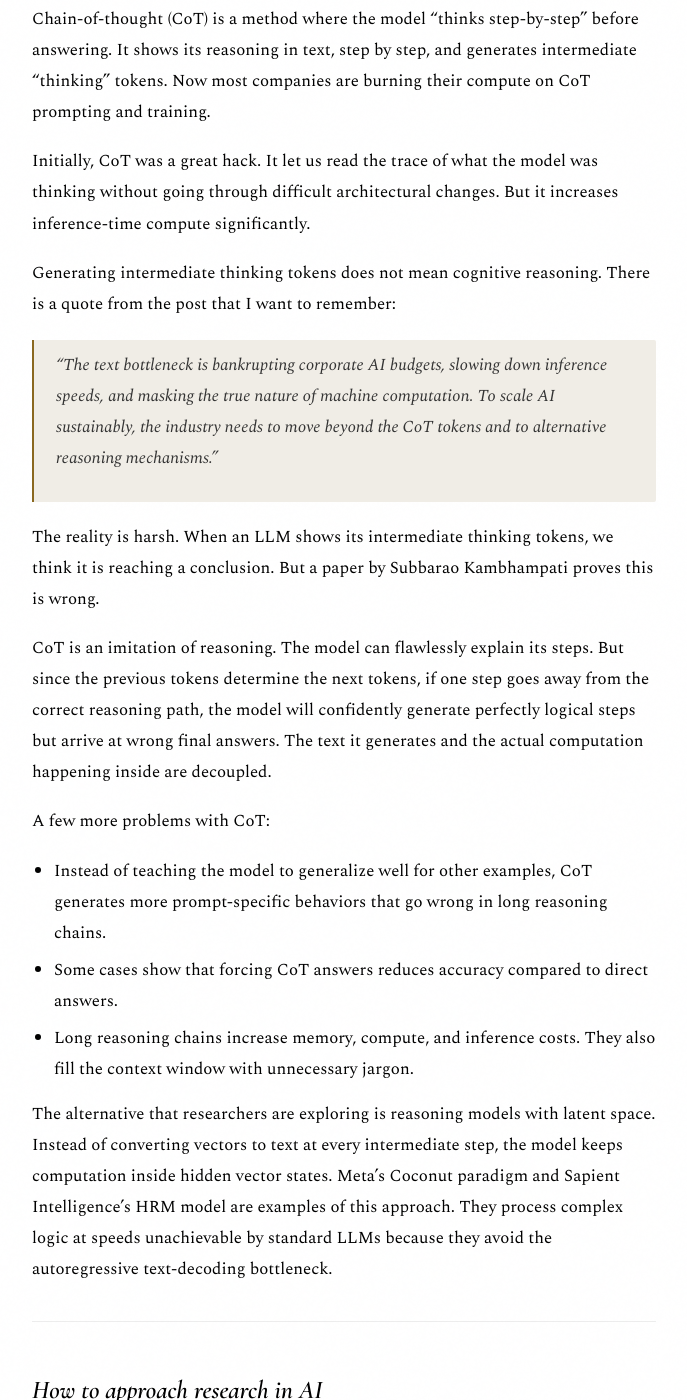
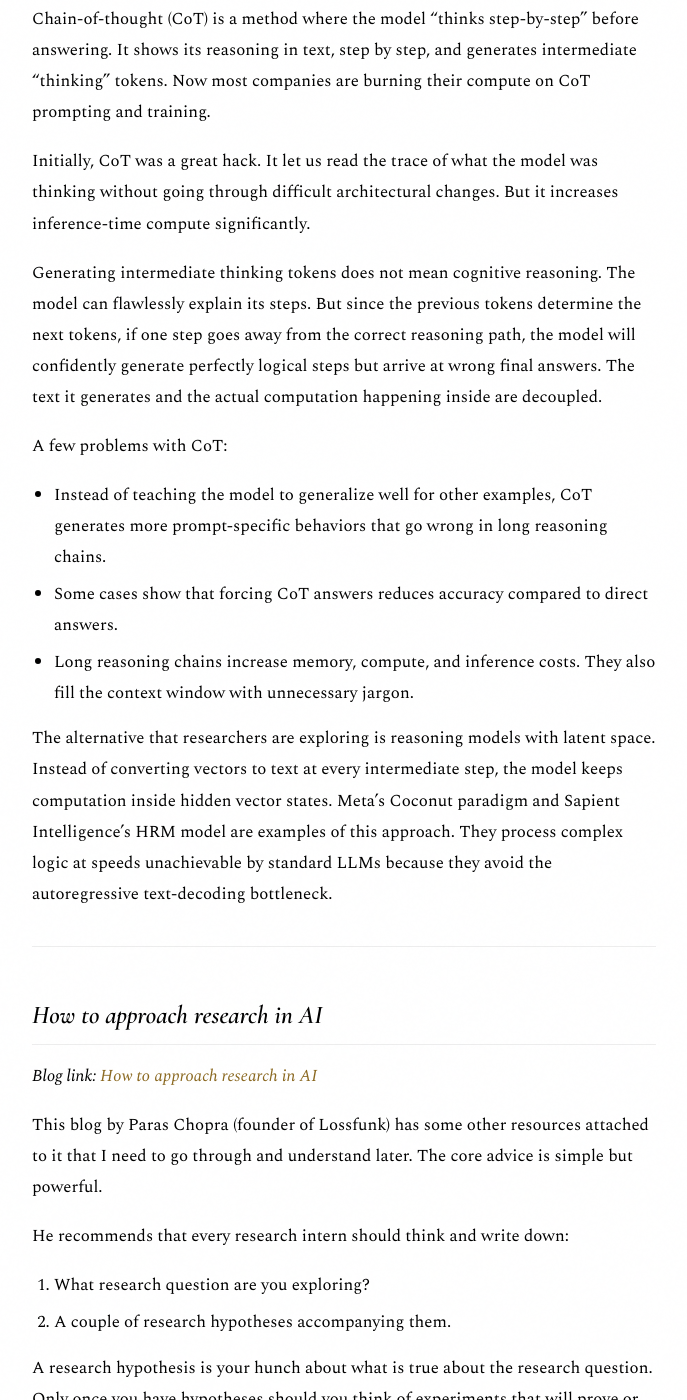
Before and after one commit to Arun2565/Arun2565.github.io, a Jekyll site: the page built from _posts/2026-06-23-todays-learnings.md, in a window 1280 px wide and 1400 px high, scrolled down 2387 px. Shown: the whole window, without its empty margins (296-983 px from the left). Built offline with Jekyll 4.4.1, drawn with Linux system fonts in a browser that asks for light colours; some web fonts are replaced.

Commit message:
Fix daily posts - separate unique content per post
- 2026-09-08-todays-learnings.md: Unique content (Funés, Distribution, Claude Code, Small Models)
- 2026-06-23-todays-learnings.md: Unique content (AI researcher podcast, Kambhampati, CoT, research advice)
- Both posts now have distinct content matching their dates

```diff
--- a/_posts/2026-06-23-todays-learnings.md
+++ b/_posts/2026-06-23-todays-learnings.md
@@ -17,7 +17,7 @@ Dr. Vidi is a researcher at the Broad Institute of MIT and Harvard. She did her
 
 When Harnoor asks about how to start as an AI researcher, her reply was the thing I liked the most. She said to start sharing your learnings. It does not matter if the topic is already covered by many others. It does not matter if nobody sees it. She emphasizes this point strongly:
 
-> *"People who do things when there is no incentive for them will be provided a platform, since they will do it anyway."*
+> "People who do things when there is no incentive for them will be provided a platform, since they will do it anyway."
 
 This stuck with me. The idea is that you do not wait for the right time or the right opportunity. You just start. You build evidence that you are already on the curve. When someone later, maybe during a Masters admission or a job interview, wants to know about you, they can see your work and your thinking through your blogs and projects.
 
@@ -52,15 +52,9 @@ Chain-of-thought (CoT) is a method where the model "thinks step-by-step" before
 
 Initially, CoT was a great hack. It let us read the trace of what the model was thinking without going through difficult architectural changes. But it increases inference-time compute significantly.
 
-Generating intermediate thinking tokens does not mean cognitive reasoning. There is a quote from the post that I want to remember:
+Generating intermediate thinking tokens does not mean cognitive reasoning. The model can flawlessly explain its steps. But since the previous tokens determine the next tokens, if one step goes away from the correct reasoning path, the model will confidently generate perfectly logical steps but arrive at wrong final answers. The text it generates and the actual computation happening inside are decoupled.
 
-> *"The text bottleneck is bankrupting corporate AI budgets, slowing down inference speeds, and masking the true nature of machine computation. To scale AI sustainably, the industry needs to move beyond the CoT tokens and to alternative reasoning mechanisms."*
-
-The reality is harsh. When an LLM shows its intermediate thinking tokens, we think it is reaching a conclusion. But a paper by Subbarao Kambhampati proves this is wrong.
-
-CoT is an imitation of reasoning. The model can flawlessly explain its steps. But since the previous tokens determine the next tokens, if one step goes away from the correct reasoning path, the model will confidently generate perfectly logical steps but arrive at wrong final answers. The text it generates and the actual computation happening inside are decoupled.
-
-A few more problems with CoT:
+A few problems with CoT:
 
 - Instead of teaching the model to generalize well for other examples, CoT generates more prompt-specific behaviors that go wrong in long reasoning chains.
 - Some cases show that forcing CoT answers reduces accuracy compared to direct answers.
```
Also changed, not shown: _posts/2026-09-08-todays-learnings.md (line endings or trailing spaces).
